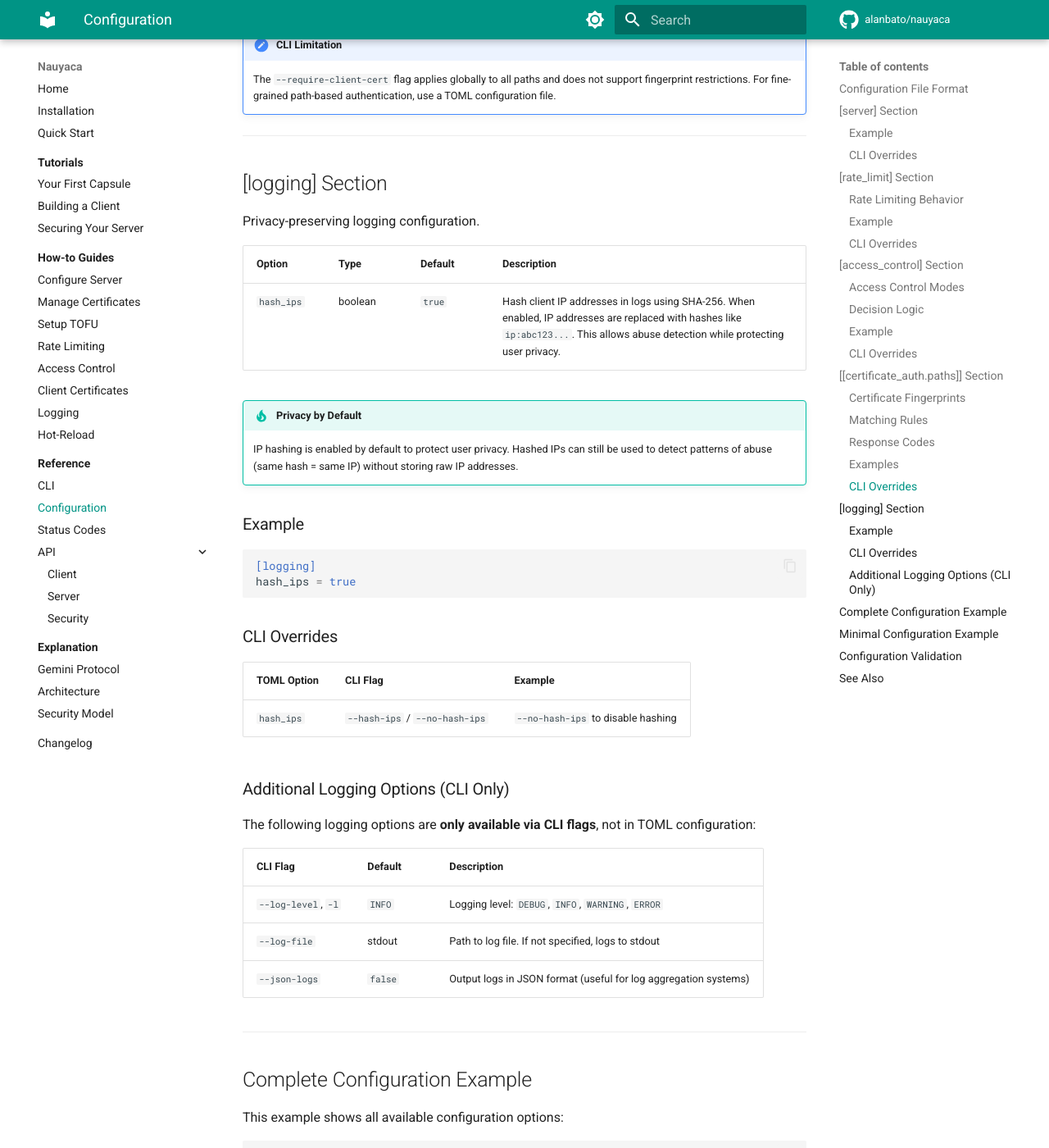
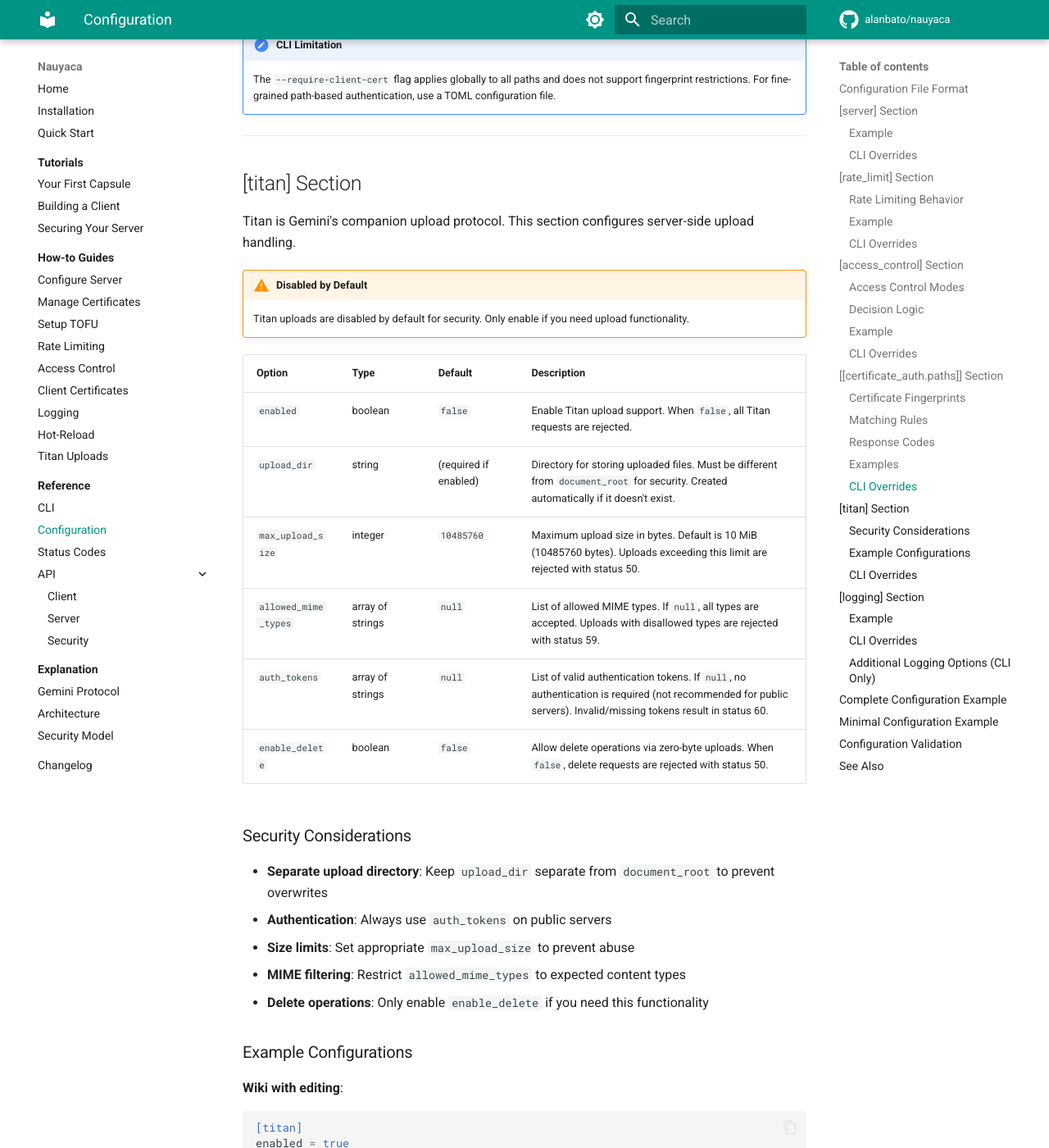
Before and after one commit to alanbato/nauyaca, an MkDocs documentation site: the page built from docs/reference/configuration.md, in a window 1280 px wide and 1400 px high, scrolled down 7741 px. Shown: the whole window at 82% size. Built offline with MkDocs 1.6.1 and Material for MkDocs 9.7.7, drawn with Linux system fonts in a browser that asks for light colours; comment, search, counter and statistics services are not loaded; the version menu is left out; some of the changed text lies outside the part shown.

Commit message:
docs: Add Titan protocol documentation and update changelog
- Add comprehensive how-to guide for Titan uploads
- Add [titan] section to configuration reference
- Add upload() and delete() examples to client API reference
- Update changelog with Titan protocol support
- Update mkdocs navigation to include Titan guide

````diff
--- a/docs/reference/configuration.md
+++ b/docs/reference/configuration.md
@@ -265,6 +265,60 @@
 
 ---
 
+## [titan] Section
+
+Titan is Gemini's companion upload protocol. This section configures server-side upload handling.
+
+!!! warning "Disabled by Default"
+    Titan uploads are disabled by default for security. Only enable if you need upload functionality.
+
+| Option | Type | Default | Description |
+|--------|------|---------|-------------|
+| `enabled` | boolean | `false` | Enable Titan upload support. When `false`, all Titan requests are rejected. |
+| `upload_dir` | string | (required if enabled) | Directory for storing uploaded files. Must be different from `document_root` for security. Created automatically if it doesn't exist. |
+| `max_upload_size` | integer | `10485760` | Maximum upload size in bytes. Default is 10 MiB (10485760 bytes). Uploads exceeding this limit are rejected with status 50. |
+| `allowed_mime_types` | array of strings | `null` | List of allowed MIME types. If `null`, all types are accepted. Uploads with disallowed types are rejected with status 59. |
+| `auth_tokens` | array of strings | `null` | List of valid authentication tokens. If `null`, no authentication is required (not recommended for public servers). Invalid/missing tokens result in status 60. |
+| `enable_delete` | boolean | `false` | Allow delete operations via zero-byte uploads. When `false`, delete requests are rejected with status 50. |
+
+### Security Considerations
+
+- **Separate upload directory**: Keep `upload_dir` separate from `document_root` to prevent overwrites
+- **Authentication**: Always use `auth_tokens` on public servers
+- **Size limits**: Set appropriate `max_upload_size` to prevent abuse
+- **MIME filtering**: Restrict `allowed_mime_types` to expected content types
+- **Delete operations**: Only enable `enable_delete` if you need this functionality
+
+### Example Configurations
+
+**Wiki with editing**:
+```toml
+[titan]
+enabled = true
+upload_dir = "./wiki-content"
+max_upload_size = 1048576  # 1 MiB
+allowed_mime_types = ["text/gemini", "text/plain"]
+auth_tokens = ["editor-token-abc123"]
+enable_delete = true
+```
+
+**Image gallery**:
+```toml
+[titan]
+enabled = true
+upload_dir = "./gallery"
+max_upload_size = 5242880  # 5 MiB
+allowed_mime_types = ["image/png", "image/jpeg", "image/gif"]
+auth_tokens = ["gallery-upload-token"]
+enable_delete = false
+```
+
+### CLI Overrides
+
+Titan configuration cannot be set via CLI arguments. Use a configuration file to enable and configure Titan uploads.
+
+---
+
 ## [logging] Section
 
 Privacy-preserving logging configuration.
@@ -352,6 +406,15 @@
 
 [logging]
 hash_ips = true
+
+# Titan upload support (optional)
+[titan]
+enabled = true
+upload_dir = "/var/gemini/uploads"
+max_upload_size = 10485760  # 10 MiB
+allowed_mime_types = ["text/gemini", "text/plain"]
+auth_tokens = ["upload-token-abc123"]
+enable_delete = false
 ```
 
 ---
--- a/mkdocs.yml
+++ b/mkdocs.yml
@@ -115,6 +115,7 @@
       - Client Certificates: how-to/client-certificates.md
       - Logging: how-to/logging.md
       - Hot-Reload: how-to/hot-reload.md
+      - Titan Uploads: how-to/titan-uploads.md
   - Reference:
       - reference/index.md
       - CLI: reference/cli.md
````
Also changed, not shown: docs/changelog.md (+19 -0 lines), docs/how-to/index.md (+8 -0 lines), docs/how-to/titan-uploads.md (added, +255 -0 lines), docs/reference/api/client.md (+47 -0 lines).
